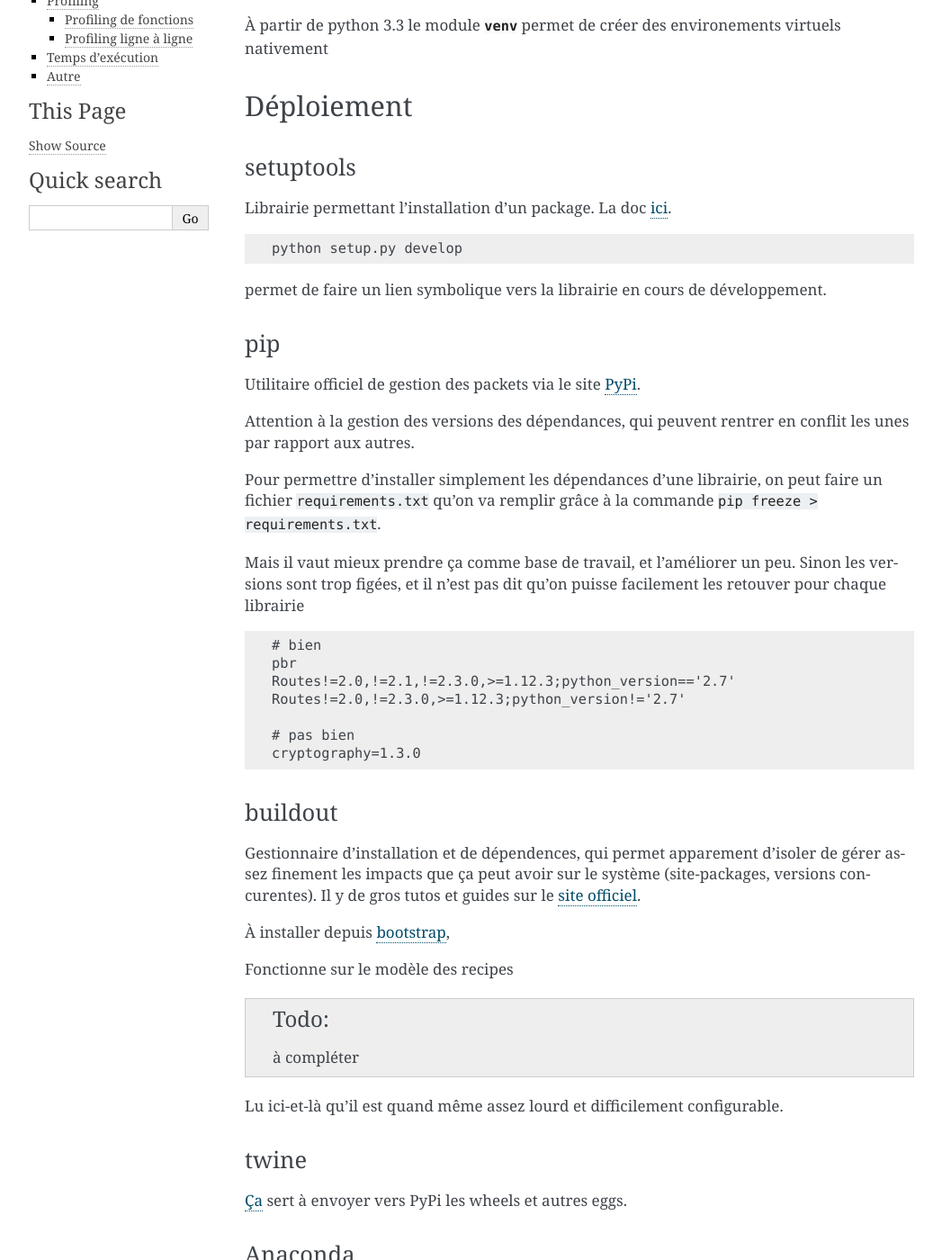
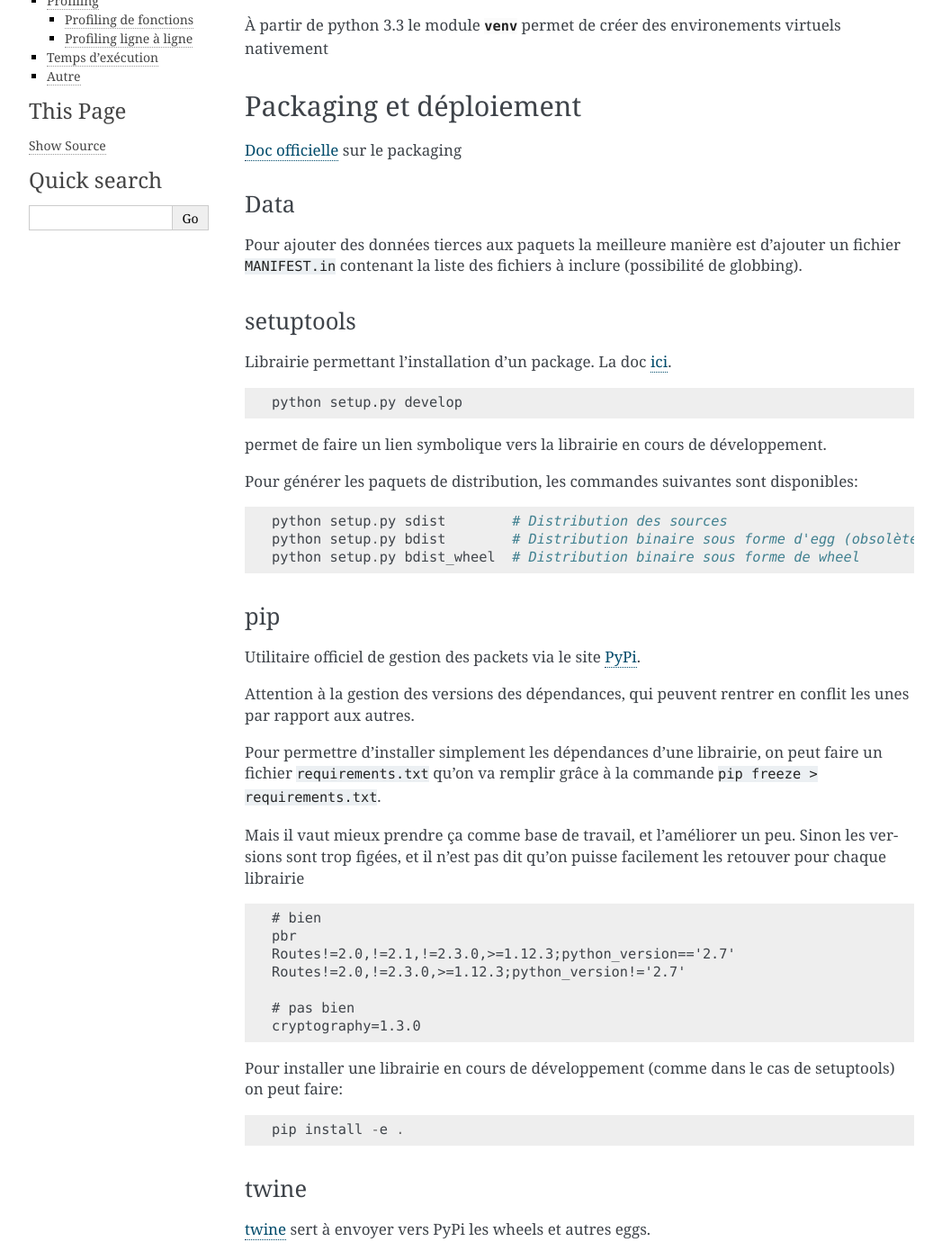
Before and after one commit to galactics/doc-python, a Sphinx documentation site: the page built from source/06-tools.rst, in a window 1280 px wide and 1400 px high, scrolled down 482 px. Shown: the whole window at 90% size, without its empty margins (106-1153 px from the left). Built offline with Sphinx 7.4.7, drawn with Linux system fonts in a browser that asks for light colours; some of the changed text lies outside the part shown.

Commit message:
Packaging et déploiement

```diff
--- a/source/06-tools.rst
+++ b/source/06-tools.rst
@@ -24,8 +24,16 @@ pyvenv
 À partir de python 3.3 le module :py:mod:`venv` permet de créer des environements
 virtuels nativement
 
-Déploiement
------------
+Packaging et déploiement
+------------------------
+
+`Doc officielle <https://packaging.python.org/en/latest/>`__ sur le packaging
+
+Data
+^^^^
+
+Pour ajouter des données tierces aux paquets la meilleure manière est d'ajouter un fichier
+``MANIFEST.in`` contenant la liste des fichiers à inclure (possibilité de globbing).
 
 setuptools
 ^^^^^^^^^^
@@ -37,6 +45,12 @@ Librairie permettant l'installation d'un package. La doc `ici <https://setuptool
     python setup.py develop
 
 permet de faire un lien symbolique vers la librairie en cours de développement.
+
+Pour générer les paquets de distribution, les commandes suivantes sont disponibles::
+
+    python setup.py sdist        # Distribution des sources
+    python setup.py bdist        # Distribution binaire sous forme d'egg (obsolète)
+    python setup.py bdist_wheel  # Distribution binaire sous forme de wheel
 
 .. _my pip:
 
@@ -68,26 +82,15 @@ les retouver pour chaque librairie
     # pas bien
     cryptography=1.3.0
 
-buildout
-^^^^^^^^
+Pour installer une librairie en cours de développement (comme dans le cas de setuptools)
+on peut faire::
 
-Gestionnaire d'installation et de dépendences, qui permet apparement d'isoler
-de gérer assez finement les impacts que ça peut avoir sur le système
-(site-packages, versions concurentes). Il y de gros tutos et guides
-sur le `site officiel <http://www.buildout.org/en/latest/>`_.
-
-À installer depuis `bootstrap <http://downloads.buildout.org/2/bootstrap.py>`_,
-
-Fonctionne sur le modèle des recipes
-
-.. todo:: à compléter
-
-Lu ici-et-là qu'il est quand même assez lourd et difficilement configurable.
+    pip install -e .
 
 twine
 ^^^^^
 
-`Ça <https://packaging.python.org/en/latest/distributing/#upload-your-distributions>`__ sert à envoyer vers PyPi les wheels et autres eggs.
+`twine <https://packaging.python.org/en/latest/distributing/#upload-your-distributions>`__ sert à envoyer vers PyPi les wheels et autres eggs.
 
 .. _anaconda:
 
```
